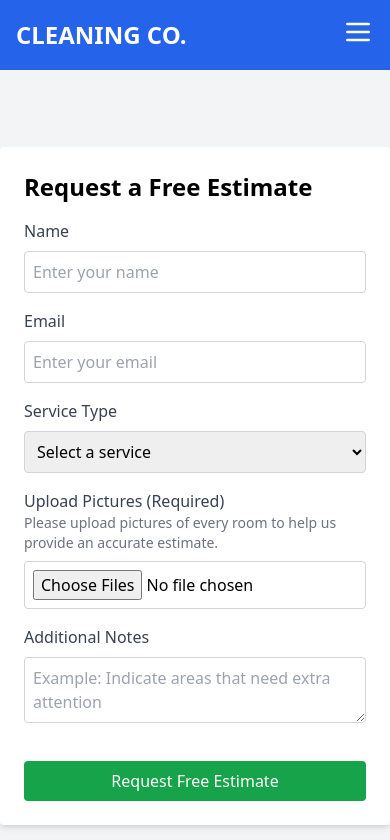
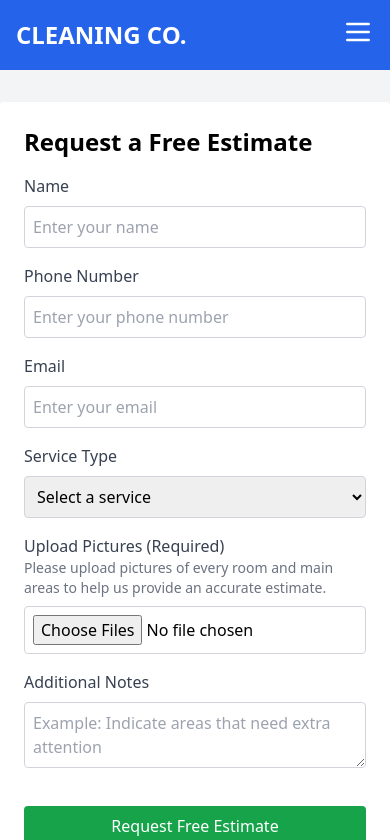
Before and after one commit to AndresAlbornozgil/cleaning-company-webapp, a React (Vite) app in the folder client/: page /book-cleaning in a window 390 px wide. Shown: the top 840 px of the page. Built offline with nearby package versions, Linux system fonts and the light colour scheme.

Commit message:
Fixed EstimateForm, changed name of file and added input for phone number

```diff
--- a/client/package.json
+++ b/client/package.json
@@ -18,6 +18,7 @@
     "react-big-calendar": "^1.15.0",
     "react-calendar": "^5.0.0",
     "react-dom": "^18.3.1",
+    "react-modal": "^3.16.1",
     "react-router-dom": "^6.26.2",
     "react-slick": "^0.30.2",
     "slick-carousel": "^1.8.1"
--- a/client/src/components/BookingForm.jsx
+++ b/client/src/components/EstimateForm.jsx
@@ -3,6 +3,7 @@ import React, { useState } from 'react';
 const EstimateForm = () => {
   const [formData, setFormData] = useState({
     name: '',
+    phoneNumber: '',
     email: '',
     service: '',
     notes: '',
@@ -49,6 +50,20 @@ const EstimateForm = () => {
         />
       </div>
 
+      {/* Phone Number */}
+      <div className="mb-4">
+        <label className="block text-gray-700">Phone Number</label>
+        <input
+          type="tel"
+          name="phoneNumber"
+          value={formData.phoneNumber}
+          onChange={handleChange}
+          className="w-full p-2 border border-gray-300 rounded mt-2"
+          placeholder="Enter your phone number"
+          required
+        />
+      </div>
+
       {/* Email */}
       <div className="mb-4">
         <label className="block text-gray-700">Email</label>
@@ -84,7 +99,7 @@ const EstimateForm = () => {
       {/* Image Upload Section */}
       <div className="mb-4">
         <label className="block text-gray-700">Upload Pictures (Required)</label>
-        <p className="text-sm text-gray-500">Please upload pictures of every room to help us provide an accurate estimate.</p>
+        <p className="text-sm text-gray-500">Please upload pictures of every room and main areas to help us provide an accurate estimate.</p>
         <input
           type="file"
           name="images"
--- a/client/src/pages/BookCleaning.jsx
+++ b/client/src/pages/BookCleaning.jsx
@@ -1,5 +1,5 @@
 import React from 'react';
-import BookingForm from '../components/BookingForm';  // Adjust the path if necessary
+import BookingForm from '../components/EstimateForm';  // Adjust the path if necessary
 
 const BookCleaning = () => {
   return (
```
Also changed, not shown: 1 other file (tests, documents, lock files or other folders).
